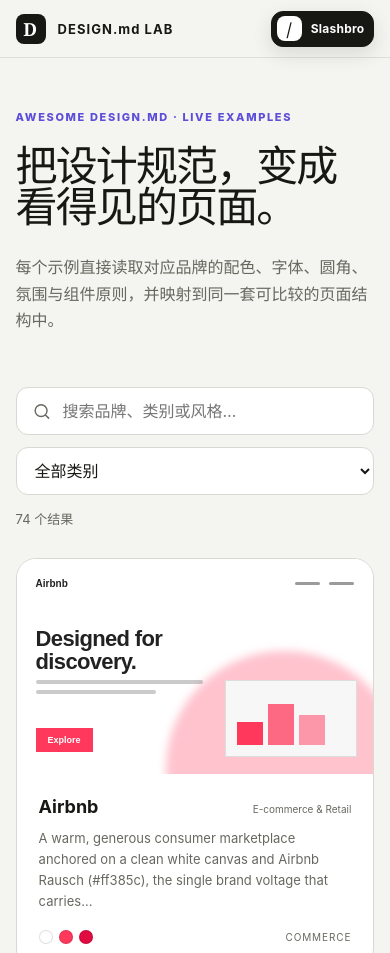
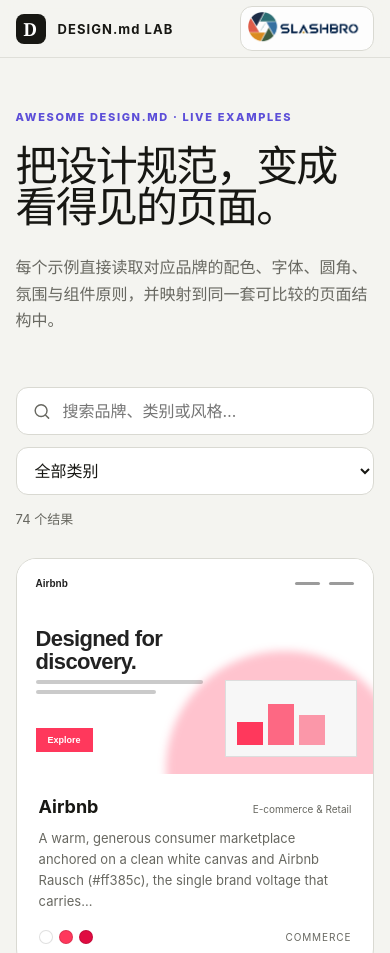
Before and after one commit to yidaoxiong/design-slashbro, a plain HTML site: page index.html in a window 390 px wide. Shown: the top 953 px of the page. Drawn offline with Linux system fonts and the light colour scheme.

Commit message:
Apply approved Slashbro VI logo

```diff
--- a/index.html
+++ b/index.html
@@ -17,8 +17,8 @@
     <div class="header-meta">
       <p><span id="brand-total">0</span> 个品牌设计示例</p>
       <a class="slashbro-signature" href="https://slashbro.top" target="_blank" rel="noreferrer" aria-label="design by Slashbro">
-        <span class="slashbro-symbol" aria-hidden="true">/</span>
-        <span><small>design by</small><strong>Slashbro</strong></span>
+        <span class="slashbro-credit">design by</span>
+        <img src="assets/slashbro-english-lockup.png" alt="Slashbro">
       </a>
     </div>
   </header>
@@ -64,7 +64,6 @@
 
   <footer class="site-footer">
     <p>Examples are generated from local DESIGN.md sources for visual comparison.</p>
-    <a class="footer-signature" href="https://slashbro.top" target="_blank" rel="noreferrer">design by Slashbro</a>
   </footer>
 
   <noscript>请启用 JavaScript 查看全部品牌示例。</noscript>
--- a/styles.css
+++ b/styles.css
@@ -37,12 +37,10 @@
 .brand-mark { display: grid; place-items: center; width: 30px; height: 30px; color: white; background: var(--ink); border-radius: 8px; font-family: Georgia, serif; font-size: 18px; }
 .header-meta { display: flex; align-items: center; gap: 20px; }
 .site-header p { margin: 0; color: var(--muted); font-size: 13px; }
-.slashbro-signature { display: inline-flex; align-items: center; gap: 9px; min-height: 40px; padding: 5px 12px 5px 7px; color: #fff; background: #171713; border: 1px solid #171713; border-radius: 12px; text-decoration: none; box-shadow: 0 7px 20px rgba(23, 23, 19, .12); transition: transform .18s ease, box-shadow .18s ease; }
-.slashbro-signature:hover { transform: translateY(-1px); box-shadow: 0 10px 24px rgba(23, 23, 19, .18); }
-.slashbro-symbol { display: grid; place-items: center; width: 27px; height: 27px; color: #171713; background: #fff; border-radius: 8px; font: 800 18px/1 Georgia, serif; }
-.slashbro-signature > span:last-child { display: grid; line-height: 1; }
-.slashbro-signature small { margin-bottom: 3px; color: rgba(255, 255, 255, .58); font-size: 8px; font-weight: 700; letter-spacing: .13em; text-transform: uppercase; }
-.slashbro-signature strong { font-size: 12px; letter-spacing: .02em; }
+.slashbro-signature { display: inline-flex; align-items: center; gap: 9px; min-height: 46px; padding: 5px 9px; background: rgba(255, 255, 255, .82); border: 1px solid var(--line); border-radius: 12px; text-decoration: none; transition: transform .18s ease, background-color .18s ease; }
+.slashbro-signature:hover { background: #fff; transform: translateY(-1px); }
+.slashbro-credit { color: var(--muted); font-size: 8px; font-weight: 760; letter-spacing: .13em; text-transform: uppercase; white-space: nowrap; }
+.slashbro-signature img { display: block; width: 120px; height: auto; }
 main { width: min(1500px, 100%); margin: 0 auto; }
 
 .gallery-view { padding: 72px 4vw 110px; }
@@ -210,10 +208,8 @@
 .brand-demo.archetype-retro .demo-hero h1 { font-family: "Arial Black", Arial, sans-serif; text-transform: uppercase; }
 .brand-demo.archetype-retro button { border: 3px outset #ddd; }
 
-.site-footer { display: flex; align-items: center; justify-content: center; gap: 16px; padding: 28px 4vw 50px; color: var(--muted); border-top: 1px solid var(--line); font-size: 12px; text-align: center; }
+.site-footer { display: flex; align-items: center; justify-content: center; padding: 28px 4vw 50px; color: var(--muted); border-top: 1px solid var(--line); font-size: 12px; text-align: center; }
 .site-footer p { margin: 0; }
-.footer-signature { color: var(--ink); font-weight: 760; letter-spacing: .04em; text-decoration: none; }
-.footer-signature::before { content: "/"; display: inline-grid; place-items: center; width: 20px; height: 20px; margin-right: 6px; color: #fff; background: var(--ink); border-radius: 6px; font-family: Georgia, serif; }
 
 @media (max-width: 1060px) {
   .brand-grid { grid-template-columns: repeat(2, minmax(0, 1fr)); }
@@ -227,10 +223,8 @@
   body { overflow-x: hidden; }
   .site-header { min-height: 58px; }
   .header-meta > p { display: none; }
-  .slashbro-signature { min-height: 36px; padding: 4px 9px 4px 5px; }
-  .slashbro-symbol { width: 25px; height: 25px; }
-  .slashbro-signature small { display: none; }
-  .site-footer { flex-direction: column; gap: 10px; }
+  .slashbro-signature { min-height: 42px; padding: 4px 6px; }
+  .slashbro-credit { display: none; }
   .gallery-view { padding-top: 52px; }
   .toolbar { grid-template-columns: 1fr; }
   .result-count { margin: 2px 0 0; }
```
Also changed, not shown: assets/slashbro-english-lockup.png (added).
